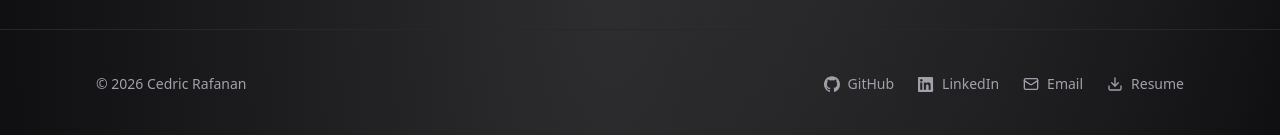
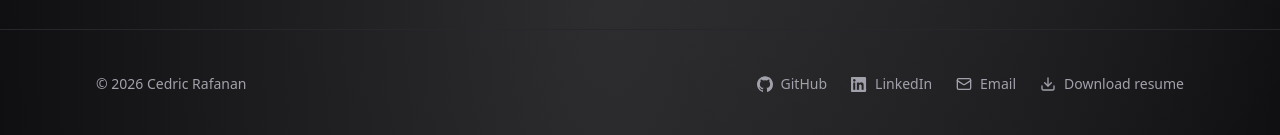
Before and after one commit to CedRaf/Portfolio, a React (Vite) app: page / in a window 1280 px wide. Shown: the part 5497-5632 px from the top of the page. Built offline with nearby package versions, Linux system fonts and the light colour scheme.

Commit message:
fix: adjust padding for footer and header links for better accessibility

```diff
--- a/src/components/Footer.tsx
+++ b/src/components/Footer.tsx
@@ -2,7 +2,7 @@ import { Download, Mail } from 'lucide-react'
 import { site, socials } from '../data/site'
 
 const link =
-  'inline-flex items-center gap-2 py-1 no-underline transition-colors hover:text-heading'
+  'inline-flex items-center gap-2 py-3 no-underline transition-colors hover:text-heading lg:py-1'
 
 export function Footer() {
   return (
@@ -11,7 +11,7 @@ export function Footer() {
         © {new Date().getFullYear()} {site.shortName}
       </p>
 
-      <ul className="flex list-none items-center gap-6 p-0">
+      <ul className="flex list-none flex-wrap items-center gap-x-6 gap-y-1 p-0">
         {socials.map((social) => {
           const Icon = social.icon
           return (
@@ -38,7 +38,7 @@ export function Footer() {
         <li>
           <a href={site.resumeUrl} download className={link}>
             <Download className="size-4" aria-hidden="true" />
-            Resume
+            Download resume
           </a>
         </li>
       </ul>
--- a/src/components/Header.tsx
+++ b/src/components/Header.tsx
@@ -22,8 +22,7 @@ export function Header() {
               <li key={item.href}>
                 <a
                   href={item.href}
-                  /* py keeps the tap target at/above the 24px AA minimum. */
-                  className="inline-block py-1.5 no-underline transition-colors hover:text-heading"
+                  className="inline-block py-3 no-underline transition-colors hover:text-heading lg:py-1.5"
                 >
                   {item.label}
                 </a>
```
